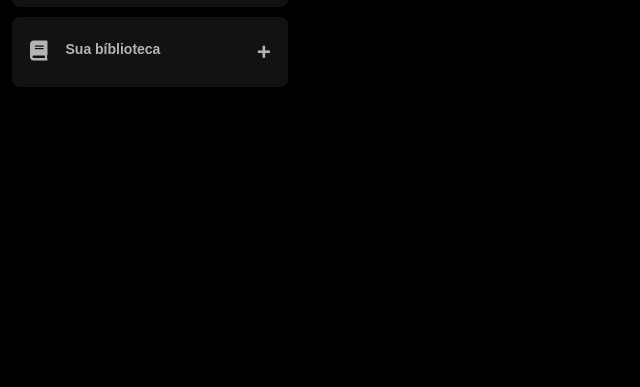
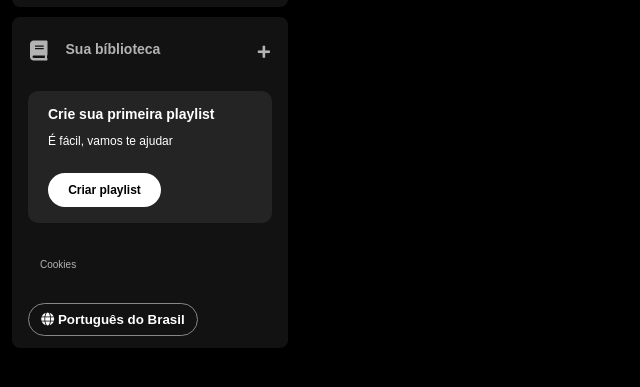
Before and after one commit to IsabellyLeite/Imers-o-front-end-alura, a plain HTML site: page index.html in a window 1280 px wide. Shown: the part 163-550 px from the top of the page, without its empty margins (0-640 px from the left). Drawn offline with Linux system fonts and the light colour scheme.

Commit message:
Atualizando Imersão front-end Alura

```diff
--- a/index.html
+++ b/index.html
@@ -47,8 +47,27 @@
                 </button>
                  <span class="fa fa-plus"></span>
             </div>
+
+            <section class="section-playlist">
+                <div class="section-playlist__content">
+                    <span class="text title">Crie sua primeira playlist</span>
+                    <span class="text subtitle">É fácil, vamos te ajudar</span>
+                    <button class="section-playlist__button">
+                        <span>Criar playlist</span>
+                    </button>
+                </div>
+            </section>
+                <div class="cookies">
+                    <a href="">Cookies</a>
+                </div>
+
+                <div class="languages">
+                    <button class="languages__button">
+                        <span class="fa fa-globe"></span>
+                        <span>Português do Brasil</span>
+                    </button>
+                </div>
         </div>
     </div>
 </body>
-
 </html>
--- a/style.css
+++ b/style.css
@@ -68,7 +68,7 @@ body {
     margin-right: 10px;
     color: #b3b3b3;
     background-color: transparent;
-    border: 8px;
+    border: 0px;
     font-size: 14px;
     font-weight: 700;
     font-family: "DM sans", sans-serif;
@@ -89,3 +89,82 @@ body {
 .library .library__content .fa-plus{
     margin: 24px 10px;
 }
+
+.section-playlist{
+    display: flex;
+    align-items: flex-start;
+    justify-content: space-between;
+    gap: 20px;
+    background-color: #242424;
+    color: #b3b3b3;
+    font-weight: 600;
+    font-size: 14px;
+    margin: 8px 8px;
+    padding: 16px 20px;
+    border-radius: 10px;
+}
+
+.section-playlist .section-playlist__content{
+    display: flex;
+    flex-direction: column;
+}
+
+.section-playlist__content .text{
+    padding-bottom: 14px;
+    color: #fff;
+    font-family: "DM Sans", sans-serif;
+}
+
+.section-playlist__content .title{
+    font-weight: 700;
+}
+
+.section-playlist__content .subtitle{
+    font-weight: 500;
+    font-size: 12px;
+}
+
+.section-playlist__content .section-playlist__button{
+    display: flex;
+    justify-content: center;
+    background-color: #fff;
+    color: #000;
+    border-radius: 20px;
+    font-size: 12px;
+    font-weight: 700;
+    font-family: "DM sans", sans-serif;
+    text-decoration: none;
+    text-transform: mone;
+    padding: 10px;
+    border: 0px;
+    width: 113px;
+    margin-top: 12px;
+}
+
+.sidebar .cookies{
+    margin: 25px 20px;
+}
+
+.sidebar .cookies a{
+    color: #b3b3b3;
+    font-weight: 500;
+    font-size: 10px;
+    text-decoration: none;
+}
+
+.sidebar .cookies a:hover{
+    text-decoration: underline;
+}
+
+.languages .languages__button{
+    background-color: transparent;
+    border: 1px solid #878787;
+    color: #fff;
+    cursor: pointer;
+    align-items: center;
+    font-weight: bold;
+    width: 170px;
+    margin: 8px;
+    padding: 8px;
+    border-radius: 20px;
+}
```
